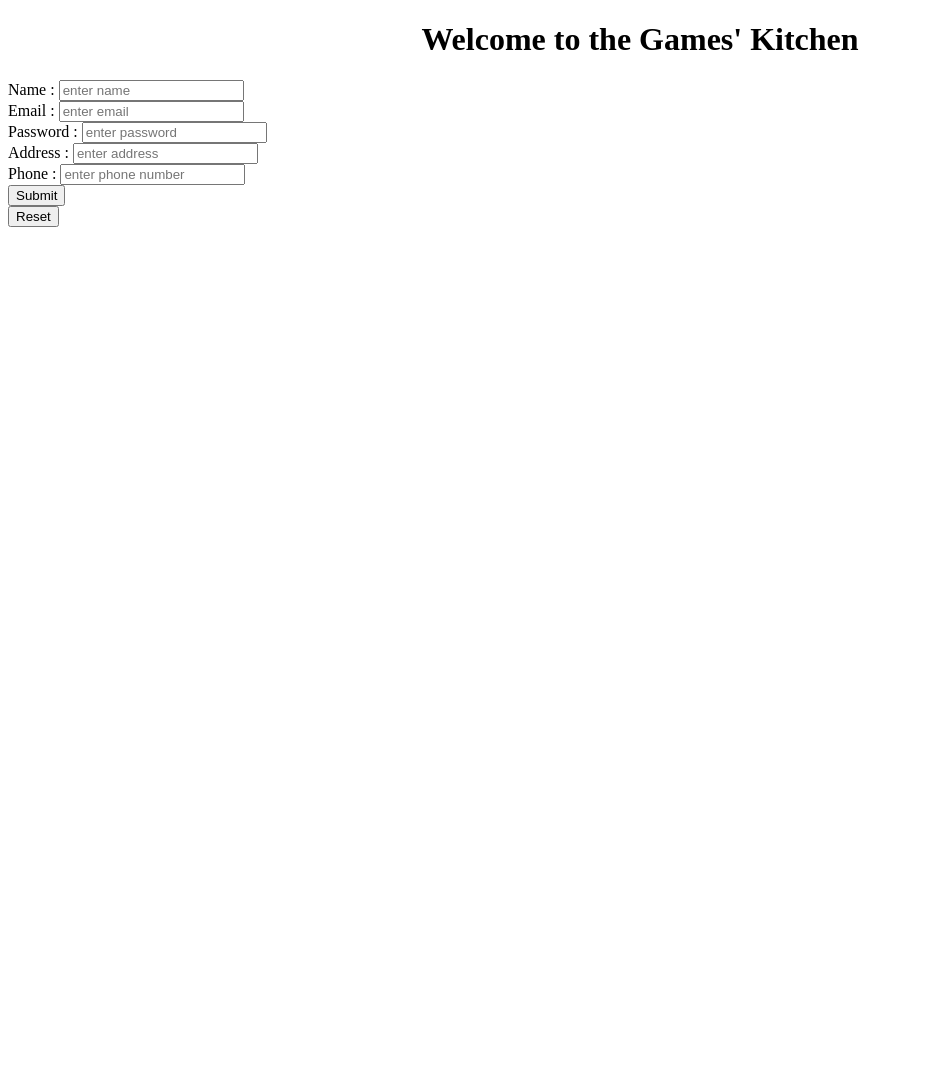
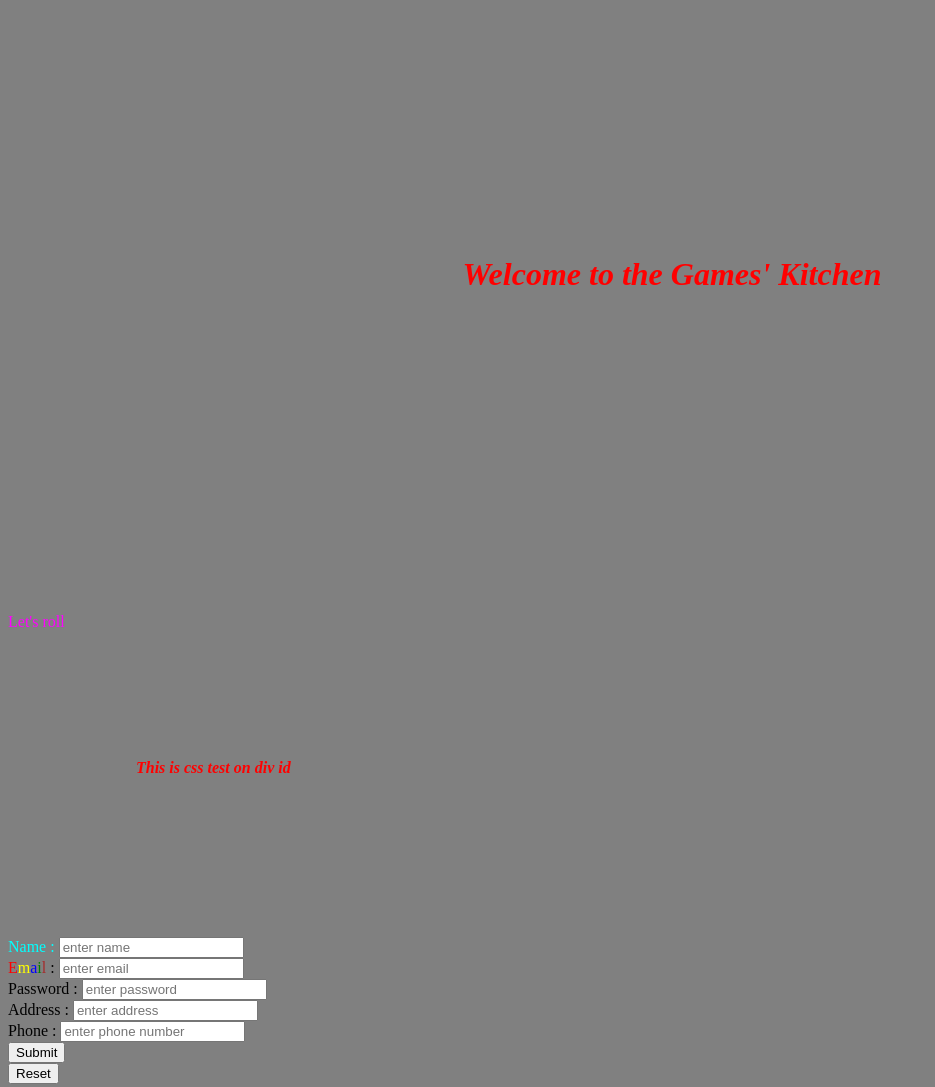
Before and after one commit to sameer3389/Sample, a plain HTML site: page firsthtm.html in a window 1280 px wide. Shown: the whole page, without its empty margins (0-935 px from the left). Before the commit the page ends 800 px from the top, so only its background shows below. Drawn offline with Linux system fonts and the light colour scheme.

Commit message:
Sample HTML

```diff
--- a/firsthtm.html
+++ b/firsthtm.html
@@ -1,23 +1,25 @@
 <!DOCTYPE html>
 <html>
 <head>
- <STYLE type="text/css">
-   h1 {text-align: center}
-   t1 {text-align: center}
- </STYLE>
 <title>Welcome to the Games' Kitchen</title>
+<link rel="stylesheet" type="text/css" href="firstcss.css">
 </head>
 <body>
-	<form action="http://www.google.com" method="get" validate>
 
-		<h1><center>Welcome to the Games' Kitchen</center></h1>
+		<h1 class="pcolor"><center>Welcome to the Games' Kitchen</center></h1>
+
+		<div id="ppcolor">Let's roll
+		<p class="pcolor" >This is css test on div id</p>
+		</div>
+
+		<form action="http://www.google.com" method="get" validate>
 
 		<div class="formData">
 			<label for="name">Name : </label>
 			<input type = "text" id="" class="" placeholder="enter name" name="username" align="center" required="true" />
 		</div>
 		<div class="formData">
-			<label for="email">Email : </label>
+			<label for="email"><SPAN STYLE="color:red">E</SPAN><SPAN STYLE="color:yellow">m</SPAN><SPAN STYLE="color:blue">a</SPAN><SPAN STYLE="color:green">i</SPAN><SPAN STYLE="color:brown">l</SPAN> : </label>
 			<input type = "text" id="" class="" placeholder="enter email" name="userMail" align="center" />
 		</div>
 		<div class="formData">
```
